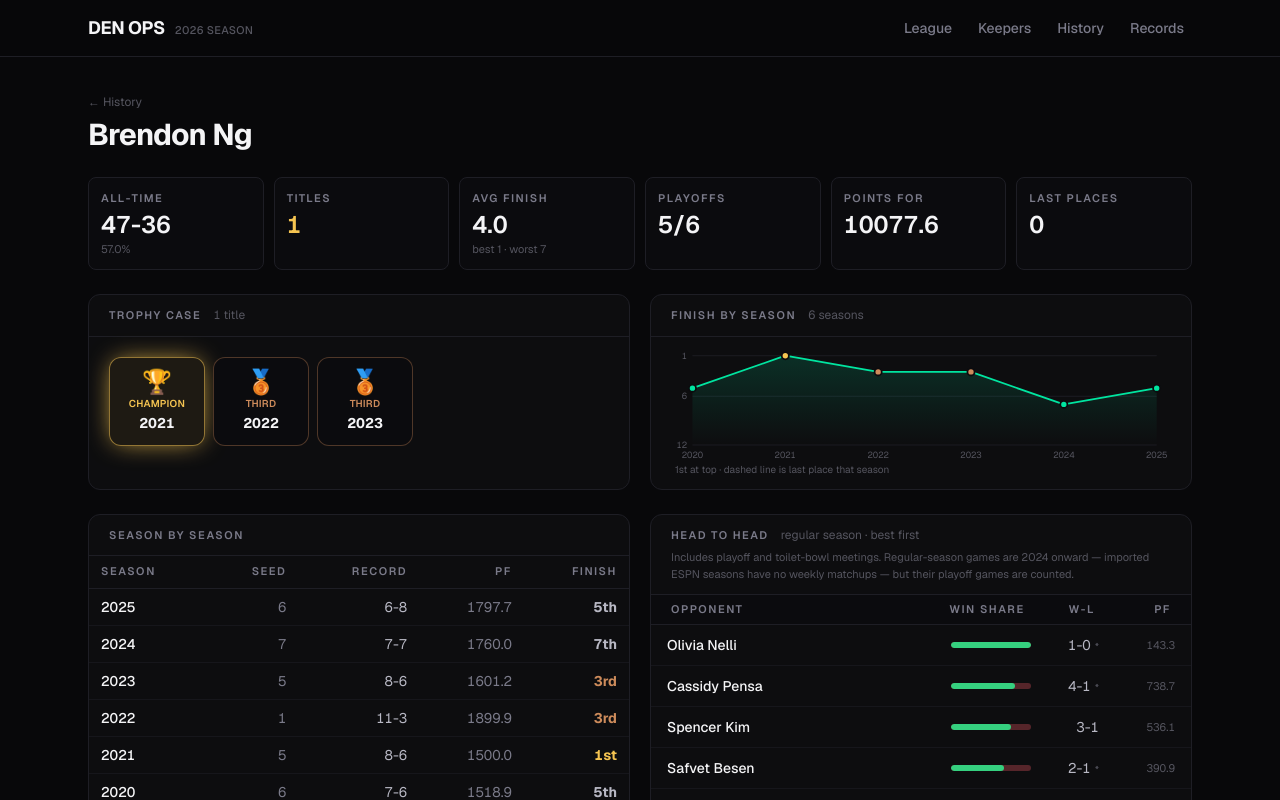
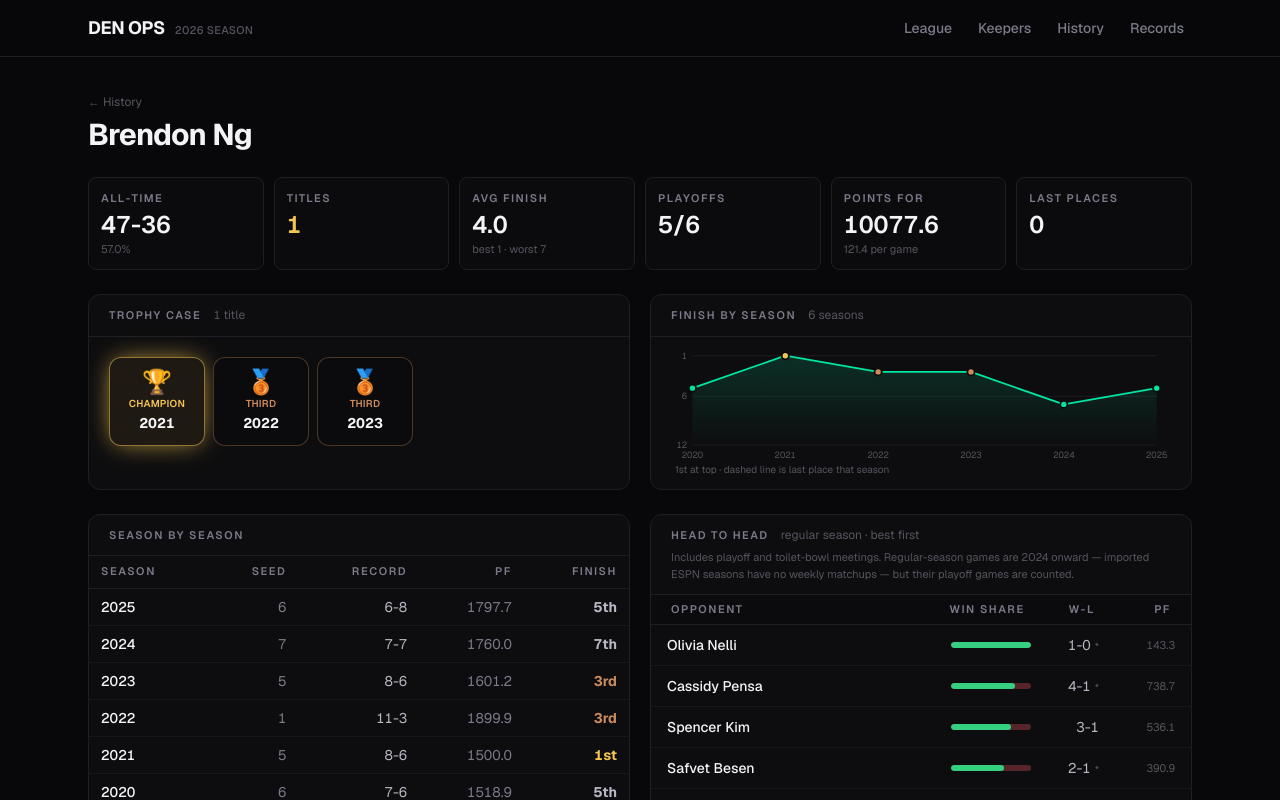
Before and after one commit to brendon-ng/FantasyFootball, a Next.js app: page /owners/brendon-ng in a window 1280 px wide. Shown: the top 800 px of the page. Built offline with nearby package versions, Linux system fonts and the light colour scheme.

Commit message:
Show points-for per game on the owner profile tile
The raw total invites bad comparisons: seasons have run 13 and 14 weeks, owners
have played anywhere from 2 to 6 of them, and co-owners share a total across
different tenures. Per-game is the figure that actually compares.

```diff
--- a/app/owners/[slug]/page.tsx
+++ b/app/owners/[slug]/page.tsx
@@ -110,7 +110,13 @@ export default async function OwnerPage({ params }: { params: Promise<{ slug: st
               label="Playoffs"
               value={`${record.playoffAppearances}/${record.seasonsPlayed}`}
             />
-            <Stat label="Points for" value={fmt.pts1(record.pointsFor)} />
+            <Stat
+              label="Points for"
+              value={fmt.pts1(record.pointsFor)}
+              // Per-game is the comparable figure: seasons have run 13 and 14
+              // weeks, and co-owners share a total across differing tenures.
+              sub={`${fmt.pts1(record.pointsForPerGame)} per game`}
+            />
             <Stat label="Last places" value={record.lastPlaces} />
           </div>
 
```
